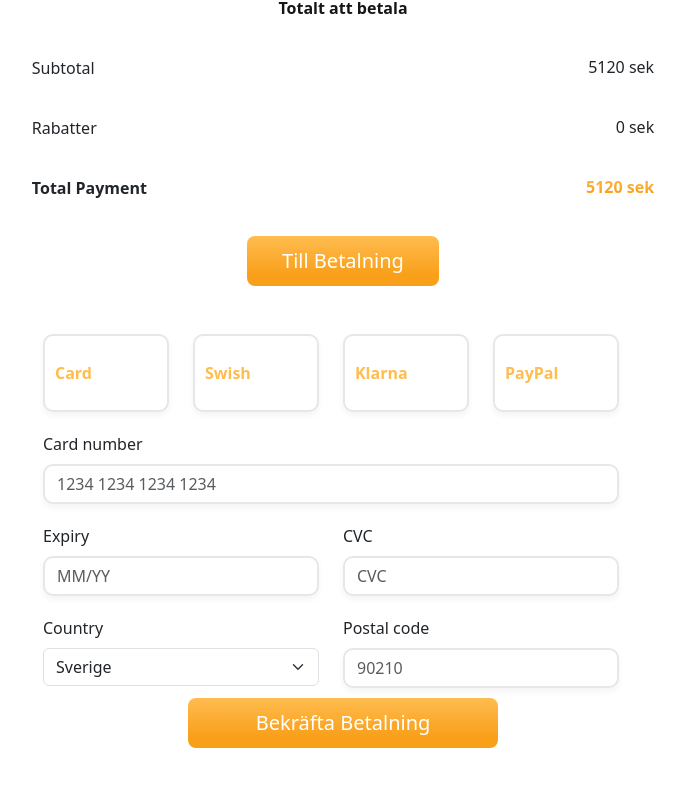
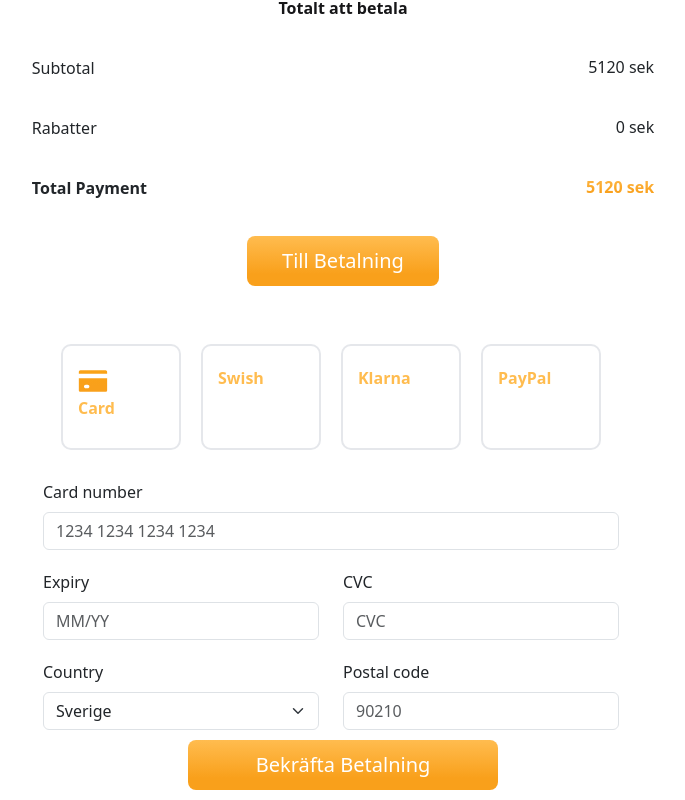
Before and after one commit to Nilssoncarlsson/skolafamilyescape, a React (Create React App) app: page / in a window 1280 px wide. Shown: the part 594-1394 px from the top of the page, without its empty margins (297-982 px from the left). Before the commit the page ends 1352 px from the top, so only its background shows below. Built offline with nearby package versions, Linux system fonts and the light colour scheme.

Commit message:
dxcfvgbhnjmk

```diff
--- a/src/App.css
+++ b/src/App.css
@@ -4,7 +4,7 @@
   text-align: center;
 }
 
-.Form {
+.BookingForm {
   max-width: 70%;
   border-radius: 25px;
   display: flex;
@@ -13,23 +13,23 @@
   margin: auto;
 
 }
-.Form .Form-group{
+.BookingForm .Form-group{
     height: auto;
     width: 100%;
     padding: 10px;
 }
-.Form .infobox{
+.BookingForm .infobox{
   margin-top: 2%;
   text-align: left;
   padding: 20px 25px;
 }
-.Form .Form-group .form-control{
+.BookingForm .Form-group .form-control{
   box-shadow: 0px 3.42px 6.85px #f6f4f4;
   border-radius: 20px;
 
 }
 
-.Form .Form-group .form-control, .Form .Form-group .form-check input{
+.BookingForm .Form-group .form-control, .Form .Form-group .form-check input{
   border: 2.3px solid;
   border-color: #E5E7EB;
 }
--- a/src/components/BookingForm.jsx
+++ b/src/components/BookingForm.jsx
@@ -7,7 +7,7 @@ import '../App.css';
 
 function BookingForm (){
     return (
-       <Form className="Form">
+       <Form className="BookingForm">
         <Row className="Form-group">
             <Col>
             <Form.Control placeholder="Förnamn"/>
--- a/src/components/Payment/Debit.css
+++ b/src/components/Payment/Debit.css
@@ -7,6 +7,7 @@
   flex-direction: column;
   padding: 10px;
   margin: auto;
+  justify-content: center;
 
 }
 .DebitForm .Form-group{
@@ -20,24 +21,30 @@
   text-align: left;
   padding: 20px 25px;
 }
-.DebitForm .Form-group .form-control, .DebitForm .Form-group .form-control .form-select {
-  box-shadow: 0px 3.42px 6.85px #f6f4f4;
+.optional .col, .DebitForm .Form-group .form-control .form-select {
   border-radius: 10px;
 
 }
 
-.DebitForm .Form-group .form-control, .DebitForm .Form-group .form-check input, .DebitForm .Form-group .form-control .form-select {
-  border: 2.3px solid;
-  border-color: #E5E7EB;
+.DebitForm .Form-group .optional .col, .DebitForm .Form-group .form-check input, .DebitForm .Form-group .form-control .form-select {
+    border: 2.3px solid #E5E7EB;
+    box-shadow: 0px 3.42px 6.85px #f6f4f4;
 }
+
 .DebitForm .btn{
     width: 50%;
     margin: auto;
 }
-.optional .form-control{
-    padding: 25px 10px;
+.optional .col{
+    padding: 20px 15px;
+    border: 2px solid #E5E7EB;
+    margin: 10px;
+    max-width: 20%;
 }
-.optional .form-control::placeholder{
+.optional .col .form-label{
     font-weight: 600;
     color: rgb(255, 188, 79);
 }
+.optional{
+    justify-content: center;
+}
--- a/src/components/Payment/DebitDetails.jsx
+++ b/src/components/Payment/DebitDetails.jsx
@@ -11,17 +11,32 @@ function DebitDetails (){
        <Form className="DebitForm">
 
         <Row className="Form-group optional">
-            <Col className="Orangetext">
-            <Form.Control placeholder="Card"/>
+            <Col><svg width="30" height="30" viewBox="0 0 30 30" fill="none" xmlns="http://www.w3.org/2000/svg">
+<g clip-path="url(#clip0_1439_2121)">
+<path fill-rule="evenodd" clip-rule="evenodd" d="M29.3604 7.86036H0.583008V6.51142C0.583008 5.27039 1.38877 4.26318 2.38159 4.26318H27.5618C28.5546 4.26318 29.3604 5.27039 29.3604 6.51142V7.86036ZM29.3604 12.3568V24.0476C29.3604 24.5246 29.1709 24.9821 28.8336 25.3194C28.4963 25.6567 28.0388 25.8462 27.5618 25.8462H2.38159C1.90458 25.8462 1.4471 25.6567 1.1098 25.3194C0.772501 24.9821 0.583008 24.5246 0.583008 24.0476V12.3568H29.3604ZM7.77735 18.6519C7.30034 18.6519 6.84286 18.8414 6.50556 19.1787C6.16826 19.516 5.97877 19.9734 5.97877 20.4505C5.97877 20.9275 6.16826 21.385 6.50556 21.7223C6.84286 22.0596 7.30034 22.249 7.77735 22.249H9.57594C10.053 22.249 10.5104 22.0596 10.8477 21.7223C11.185 21.385 11.3745 20.9275 11.3745 20.4505C11.3745 19.9734 11.185 19.516 10.8477 19.1787C10.5104 18.8414 10.053 18.6519 9.57594 18.6519H7.77735Z" fill="url(#paint0_linear_1439_2121)"/>
+</g>
+<defs>
+<linearGradient id="paint0_linear_1439_2121" x1="14.9717" y1="4.26318" x2="14.9717" y2="25.8462" gradientUnits="userSpaceOnUse">
+<stop stop-color="#FAA316"/>
+<stop offset="0.760417" stop-color="#F9A01B"/>
+</linearGradient>
+<clipPath id="clip0_1439_2121">
+<rect width="28.7774" height="28.7774" fill="white" transform="translate(0.583008 0.666016)"/>
+</clipPath>
+</defs>
+</svg>
+<br></br>
+            <Form.Label>Card</Form.Label>
             </Col>
             <Col>
-            <Form.Control placeholder="Swish"/>
+
+            <Form.Label>Swish</Form.Label>
             </Col>
             <Col>
-            <Form.Control placeholder="Klarna"/>
+            <Form.Label>Klarna</Form.Label>
             </Col>
             <Col>
-            <Form.Control placeholder="PayPal"/>
+            <Form.Label>PayPal</Form.Label>
             </Col>
         </Row>
         <Row className="Form-group">
@@ -56,7 +71,6 @@ function DebitDetails (){
             </Col>
             <Col>
             <Form.Label>Postal code</Form.Label>
-
                 <Form.Control placeholder="90210"/>
             </Col>
         </Row>
```
